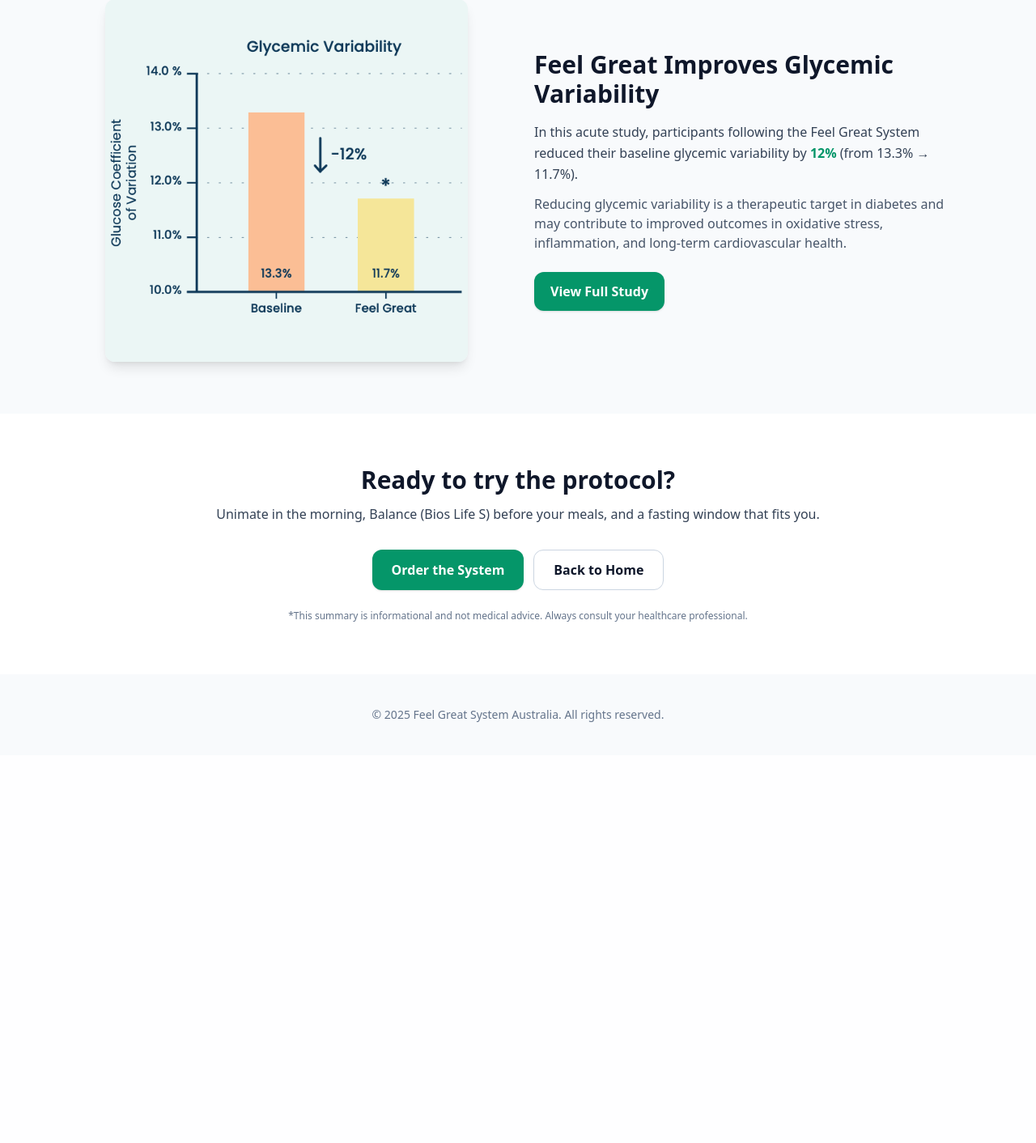
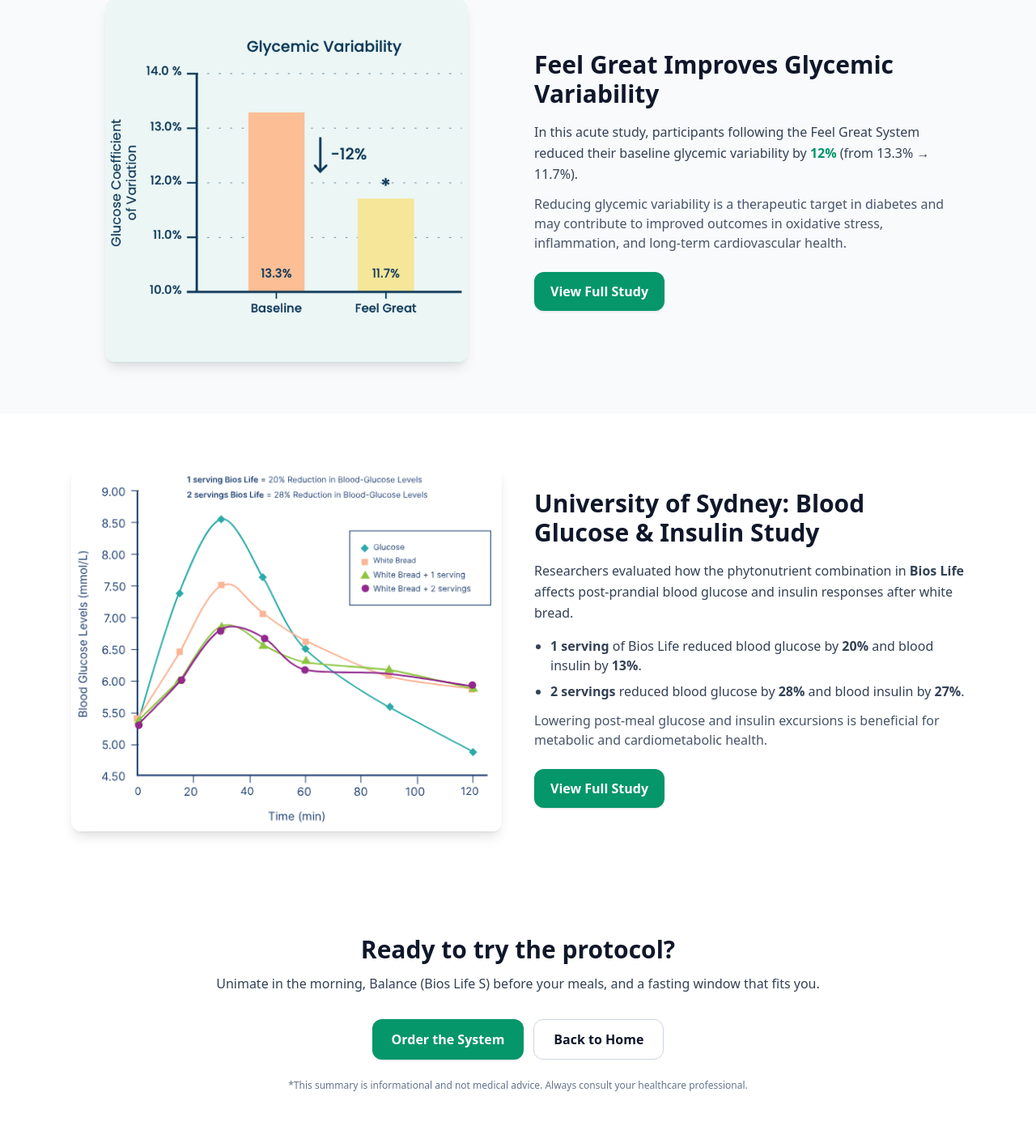
Before and after one commit to KobiMontague/feel-great-system-, a Laravel app: page /science in a window 1280 px wide. Shown: the part 1638-3050 px from the top of the page at 81% size. Before the commit the page ends 2530 px from the top, so only its background shows below. Run offline with Laravel 12, Linux system fonts and the light colour scheme; some libraries are stand-ins or nearby versions.

Commit message:
Updated science page with University of Sydney study

```diff
--- a/resources/views/science.blade.php
+++ b/resources/views/science.blade.php
@@ -163,6 +163,46 @@
         </div>
     </div>
 </section>
+<!-- University of Sydney – Blood Glucose & Insulin Study -->
+<section id="sydney-study" class="py-16 bg-white">
+    <div class="mx-auto max-w-6xl px-6 grid md:grid-cols-2 gap-10 items-center">
+        <!-- Figure -->
+        <div class="flex justify-center">
+            <img
+                src="{{ asset('images/science/sydney_glucose_insulin.png') }}"
+                alt=" a University of Sydney study: blood glucose and insulin response with Bios Life"
+                class="rounded-xl shadow-lg w-full max-w-xl object-contain"
+            >
+        </div>
+
+        <!-- Copy -->
+        <div>
+            <h2 class="text-2xl md:text-3xl font-bold text-slate-900">
+                University of Sydney: Blood Glucose & Insulin Study
+            </h2>
+            <p class="mt-4 text-slate-700 leading-relaxed">
+                Researchers evaluated how the phytonutrient combination in <span class="font-semibold">Bios Life</span> affects
+                post-prandial blood glucose and insulin responses after white bread.
+            </p>
+
+            <ul class="mt-4 space-y-2 text-slate-700 list-disc pl-5">
+                <li><span class="font-semibold">1 serving</span> of Bios Life reduced blood glucose by <span class="font-semibold">20%</span> and blood insulin by <span class="font-semibold">13%</span>.</li>
+                <li><span class="font-semibold">2 servings</span> reduced blood glucose by <span class="font-semibold">28%</span> and blood insulin by <span class="font-semibold">27%</span>.</li>
+            </ul>
+
+            <p class="mt-3 text-slate-600">
+                Lowering post-meal glucose and insulin excursions is beneficial for metabolic and cardiometabolic health.
+            </p>
+
+            <div class="mt-6">
+                <a href="{{ asset('docs/Bios-Life-University-of-Syndey-Study-2011-v2.pdf') }}" target="_blank" rel="noopener"
+                   class="inline-flex items-center rounded-xl bg-emerald-600 px-5 py-3 font-semibold text-white shadow hover:bg-emerald-700">
+                    View Full Study
+                </a>
+            </div>
+        </div>
+    </div>
+</section>
 <!-- CTA -->
 <section class="py-16 bg-white">
     <div class="mx-auto max-w-6xl px-6 text-center">
```
Also changed, not shown: public/images/science/sydney_glucose_insulin.png (added), 2 other files.
